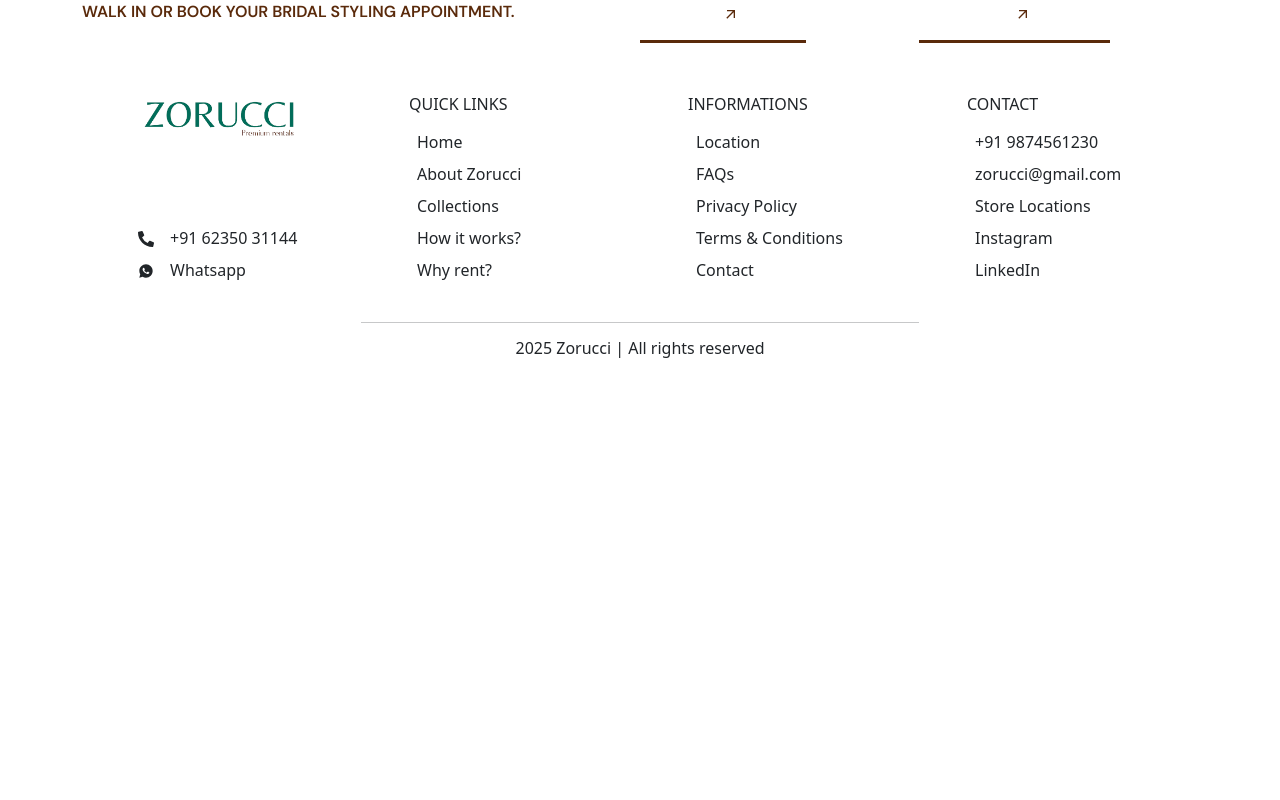
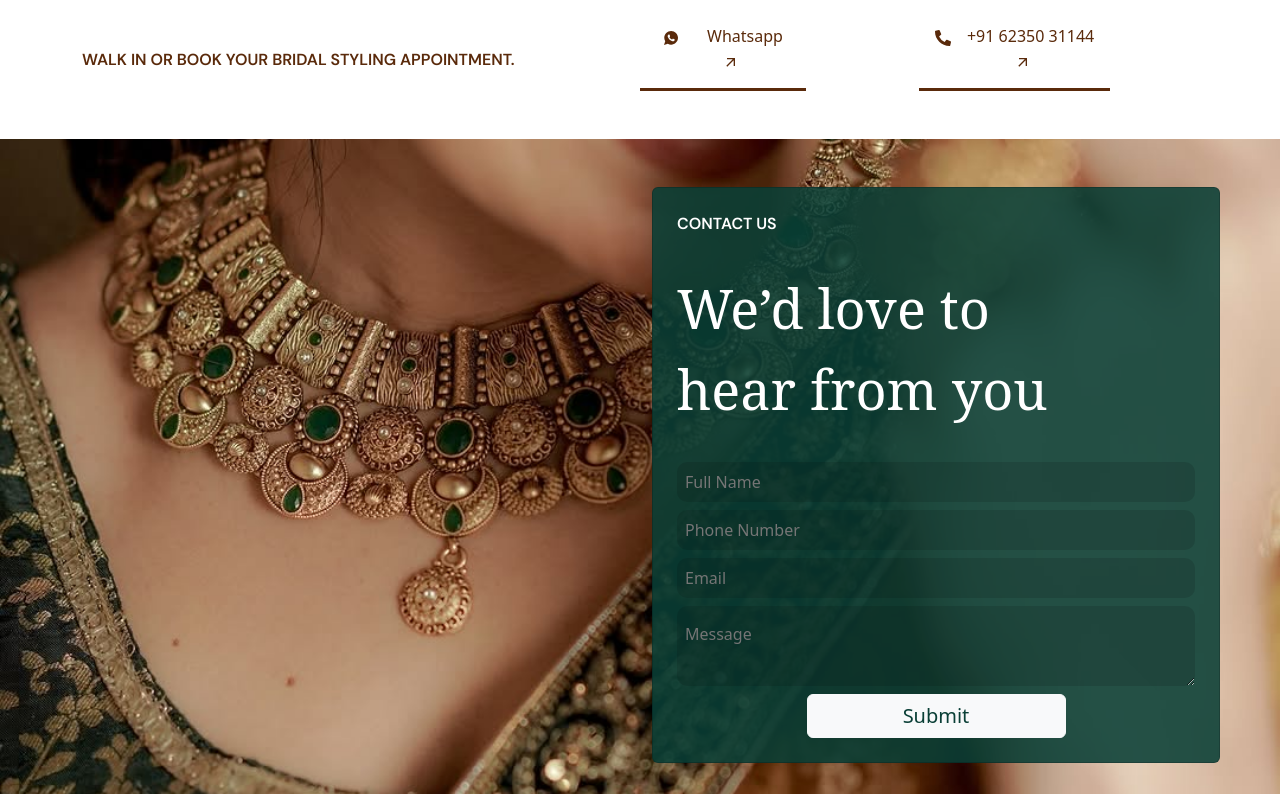
Before and after one commit to rootmentsdev/Zorucci, a React (Vite) app in the folder frontend/: page / in a window 1280 px wide. Shown: the part 4520-5320 px from the top of the page. Before the commit the page ends 4886 px from the top, so only its background shows below. Built offline with nearby package versions, Linux system fonts and the light colour scheme; a web font is replaced by a local one.

Commit message:
completed the Contact page design and responsiveness for the Zorucci website

```diff
--- a/frontend/src/App.css
+++ b/frontend/src/App.css
@@ -37,7 +37,7 @@ Header , Footer {
          font-size: 42px;
 }
 
-/* location side */
+/* location page */
 #lhead{
   font-family: "Noto Serif", serif;
          font-weight: 400;
@@ -49,6 +49,20 @@ Header , Footer {
   font-size: 16px;
 }
 
+/* contact page */
+#Chead1{
+  font-family: "DM Sans", sans-serif;
+  font-weight: 600;
+  font-size: 16px;
+}
+
+#Chead2{
+ font-family: "Noto Serif", serif;
+         font-weight: 400;
+         font-size: 54px;
+}
+
+/* responsive */
 @media (max-width: 768px) {
   #head1 {
     font-size: 40px;
@@ -89,5 +103,17 @@ Header , Footer {
     height: 100px;
   }
 
+  #Chead2{
+
+         font-size: 28px;
+}
+
+  #Chead1{
+
+  font-size: 16px;
+
 
 }
+
+
+}
--- a/frontend/src/pages/Landingpage.jsx
+++ b/frontend/src/pages/Landingpage.jsx
@@ -27,6 +27,7 @@ import designimg1 from '../images/designimg1.png';
 import designimg2 from '../images/designimg2.png';
 import designimg3 from '../images/designimg3.png';
 import designimg4 from '../images/designimg4.png';
+import contactimg1 from '../images/contactimg1.jpg'
 
 // Icons
 import { HiOutlineLocationMarker } from "react-icons/hi";
@@ -172,7 +173,7 @@ function Landingpage() {
       </Container>
 
       {/* location page */}
-      <Container id='location' className='d-md-flex flex-column justify-content-center ' >
+      <Container id='location' className='d-md-flex flex-column justify-content-center my-5 ' >
         <div className='text-md-start text-center'>
           <p id='chead1'>OUR LOCATIONS</p>
           <p id='chead2'>Visit Us,<br />Experience Luxury</p>
@@ -282,6 +283,34 @@ function Landingpage() {
       </Container>
 
       {/* contact page */}
+      <section>
+        <div style={{backgroundImage: `url(${contactimg1})`,backgroundSize: "cover",backgroundPosition: "70% 40%",width: "100%",height: "655px",}}>
+          <Row className='py-5 mx-5'>
+          <Col md={6} sm={12}>
+
+          </Col>
+          <Col md={6} sm={12}>
+            <Card className=" text-white text-md-start text-center p-4" style={{ backgroundColor: "#0A3F36E0" }}>
+              <Card.Text>
+                <p id='Chead1'>CONTACT US</p>
+              </Card.Text>
+              <Card.Text>
+                <p id='Chead2'>We’d love to <br />
+                  hear from you</p>
+              </Card.Text>
+               <form action="" className='d-flex flex-column'>
+                 <input type="text" placeholder='Full Name' className='p-2 border-0 mb-2' style={{backgroundColor: "rgba(0, 0, 0, 0.12)" ,borderRadius:"10px" }}/>
+                 <input type="text" placeholder='Phone Number' className='p-2 border-0 mb-2' style={{backgroundColor: "rgba(0, 0, 0, 0.12)" ,borderRadius:"10px" }}/>
+                 <input type="text" placeholder='Email' className='p-2 border-0 mb-2' style={{backgroundColor: "rgba(0, 0, 0, 0.12)" ,borderRadius:"10px" }}/>
+                 <textarea name="" id="" placeholder='Message' className='py-3 px-2 border-0 mb-2' style={{backgroundColor: "rgba(0, 0, 0, 0.12)" ,borderRadius:"10px" }}></textarea>
+               </form>
+               <button className='btn btn-light w-50 mx-auto'><span style={{color:"#0A3F36", fontSize:"20px"}}>Submit</span></button>
+            </Card>
+          </Col>
+        </Row>
+        </div>
+
+      </section>
 
 
 
```
Also changed, not shown: frontend/src/images/contactimg1.jpg (added).
